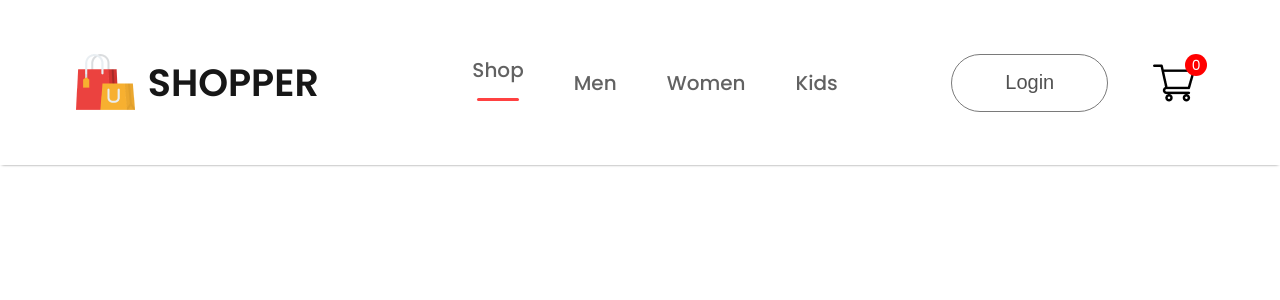
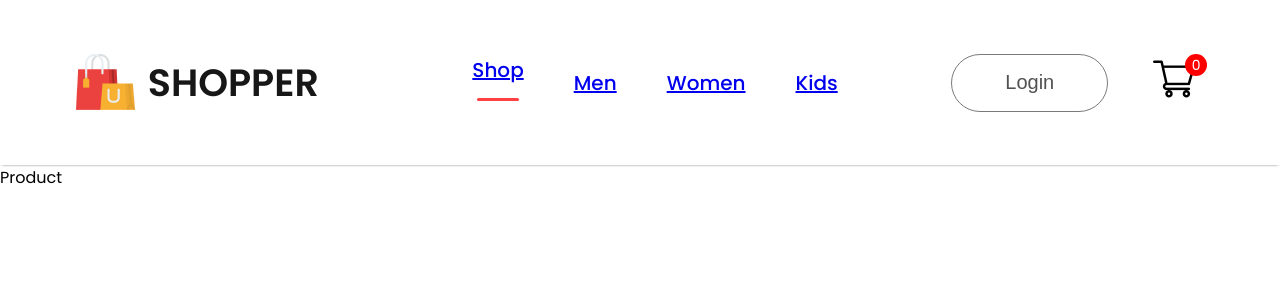
Before and after one commit to sahilsh17/Ecom, a React (Create React App) app in the folder frontend/: page /product in a window 1280 px wide. Shown: the top 300 px of the page. Built offline with nearby package versions, Linux system fonts and the light colour scheme.

Commit message:
setting routes

```diff
--- a/frontend/src/App.js
+++ b/frontend/src/App.js
@@ -1,11 +1,29 @@
 import logo from './logo.svg';
 import './App.css';
 import { Navbar } from './Components/Navbar/Navbar';
-
+import { BrowserRouter, Routes, Route } from 'react-router-dom';
+import { ShopCategory } from './Pages/ShopCategory';
+import { Product } from './Pages/Product';
+import { Cart } from './Pages/Cart';
+import { Shop } from './Pages/Shop';
+import { LoginSignup } from './Pages/LoginSignup';
 function App() {
   return (
     <div >
-      <Navbar />
+      <BrowserRouter>
+        <Navbar />
+        <Routes>
+          <Route path='/' element={<Shop />} />
+          <Route path='/mens' element={<ShopCategory category="men" />} />
+          <Route path='/womens' element={<ShopCategory category="women" />} />
+          <Route path='/kids' element={<ShopCategory category="kid" />} />
+          <Route path='/product' element={<Product />}>
+            <Route path=':productId' element={<Product />} />
+          </Route>
+          <Route path='/cart' element={<Cart />} />
+          <Route path='/login' element={<LoginSignup />} />
+        </Routes>
+      </BrowserRouter>
     </div>
   );
 }
--- a/frontend/src/Components/Navbar/Navbar.jsx
+++ b/frontend/src/Components/Navbar/Navbar.jsx
@@ -2,6 +2,7 @@ import React, { useState } from 'react';
 import './Navbar.css';
 import logo from '../Assets/logo.png';
 import cart_icon from '../Assets/cart_icon.png';
+import { Link } from 'react-router-dom';
 
 export const Navbar = () => {
 
@@ -13,15 +14,15 @@ export const Navbar = () => {
         <p> SHOPPER</p>
       </div>
       <ul className="nav-menu">
-        <li onClick={() => { setMenu("shop") }}> Shop{menu === "shop" ? <hr /> : <></>} </li>
-        <li onClick={() => { setMenu("mens") }}> Men{menu === "mens" ? <hr /> : <></>}</li>
-        <li onClick={() => { setMenu("womens") }}> Women{menu === "womens" ? <hr /> : <></>}</li>
-        <li onClick={() => { setMenu("kids") }}> Kids{menu === "kids" ? <hr /> : <></>}</li>
+        <li onClick={() => { setMenu("shop") }}><Link to='/'>Shop</Link> {menu === "shop" ? <hr /> : <></>} </li>
+        <li onClick={() => { setMenu("mens") }}><Link to='/mens'>Men</Link> {menu === "mens" ? <hr /> : <></>}</li>
+        <li onClick={() => { setMenu("womens") }}><Link to='/womens'>Women</Link> {menu === "womens" ? <hr /> : <></>}</li>
+        <li onClick={() => { setMenu("kids") }}><Link to='/kids'>Kids</Link> {menu === "kids" ? <hr /> : <></>}</li>
 
       </ul>
       <div className="nav-login-cart">
-        <button>Login</button>
-        <img src={cart_icon} alt="" />
+        <Link to='/login'><button>Login</button></Link>
+        <Link to='/cart'><img src={cart_icon} alt="" /> </Link>
         <div className="nav-cart-count">0</div>
       </div>
     </div>
--- a/frontend/src/Pages/Product.jsx
+++ b/frontend/src/Pages/Product.jsx
@@ -0,0 +1,7 @@
+import React from 'react'
+
+export const Product = () => {
+  return (
+    <div>Product</div>
+  )
+}
--- a/frontend/src/Pages/Shop.jsx
+++ b/frontend/src/Pages/Shop.jsx
@@ -0,0 +1,7 @@
+import React from 'react'
+
+export const Shop = () => {
+  return (
+    <div>Shop</div>
+  )
+}
```
